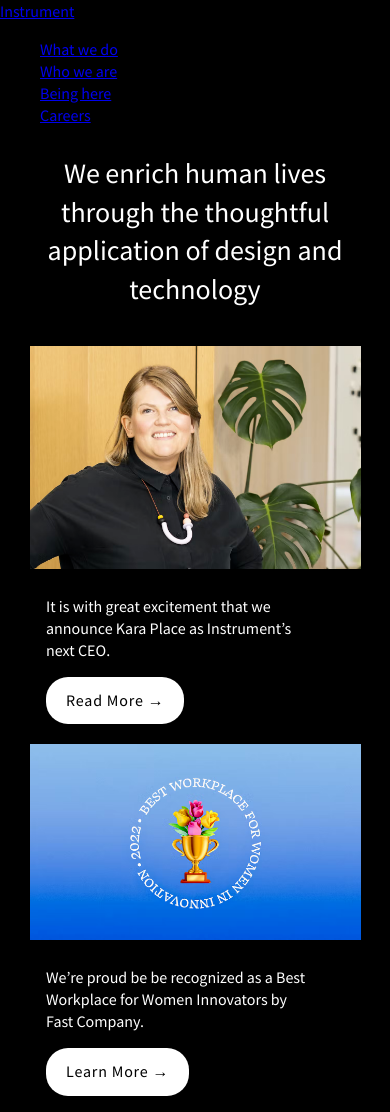
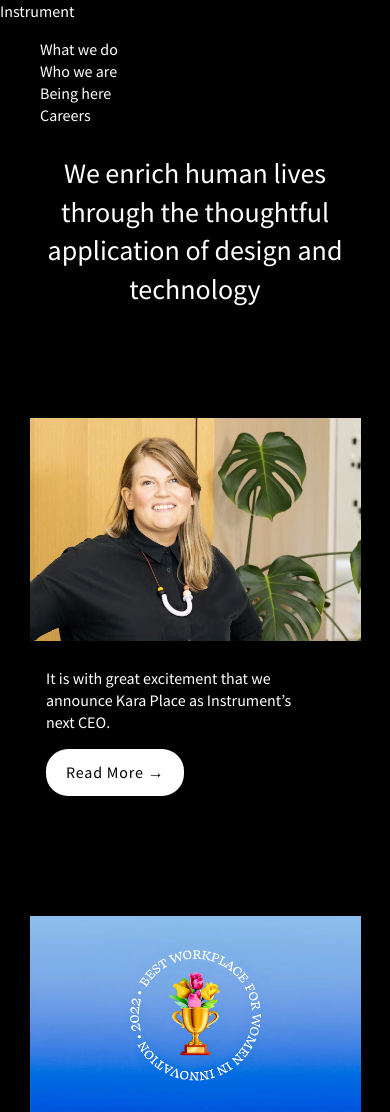
Before and after one commit to darengarneaudionne/rpni1-tp1-b, a plain HTML site: page index.html in a window 390 px wide. Shown: the top 1112 px of the page. Drawn offline with Linux system fonts and the light colour scheme.

Commit message:
Espace entre section mobile

```diff
--- a/scss/_typo.scss
+++ b/scss/_typo.scss
@@ -45,6 +45,7 @@ h4,
 }
 body{
     font-family: 'Source Sans Pro', sans-serif; ;
+    color: white;
 }
 
 
--- a/scss/styles.scss
+++ b/scss/styles.scss
@@ -41,13 +41,22 @@ body, header, main, footer {
     background-color: black;
 }
 
-main {
-    color: white;
+.nav__liste {
+   list-style: none;
+}
+
+.nav a {
+   text-decoration: none;
+   color: white;
 }
 
 .section-lien-conteneur {
    margin: auto;
    width: 90%;
+}
+
+.section-typeA {
+   margin: 100px 0 100px 0;
 }
 
 .section-typeA__p, .btn__main-conteur {
@@ -95,6 +104,7 @@ main {
 .actualite {
    color: white;
    text-decoration: none;
+   margin: 100px 0 100px 0;
 }
 
 .actualite-paragraphe-titre {
@@ -112,6 +122,7 @@ main {
 .footer__liste, .footer-media {
    margin: 0;
    padding: 0;
+   list-style: none;
 }
 
 .footer-conteneur {
@@ -143,7 +154,7 @@ main {
    content: '[';
    left: calc(-1px);
    transition: opacity .3s ease-in-out;
-   /*La transition ne fonctionne pas. Cela fonctionnerait peut-etre avec l'utilisation d'un span*/
+   /*La transition ne fonctionne pas. Cela fonctionnerait peut-être avec l'utilisation d'un span*/
 }
 
 .footer-liste__item a:hover::after
@@ -154,7 +165,7 @@ main {
    content: ']';
    right: calc(2px);
    transition: opacity .3s ease-in-out;
-   /*La transition ne fonctionne pas. Cela fonctionnerait peut-etre avec l'utilisation d'un span*/
+   /*La transition ne fonctionne pas. Cela fonctionnerait peut-être avec l'utilisation d'un span*/
 }
 
 .infolettre__btn {
```
Also changed, not shown: css/styles.css, 1 other file.
